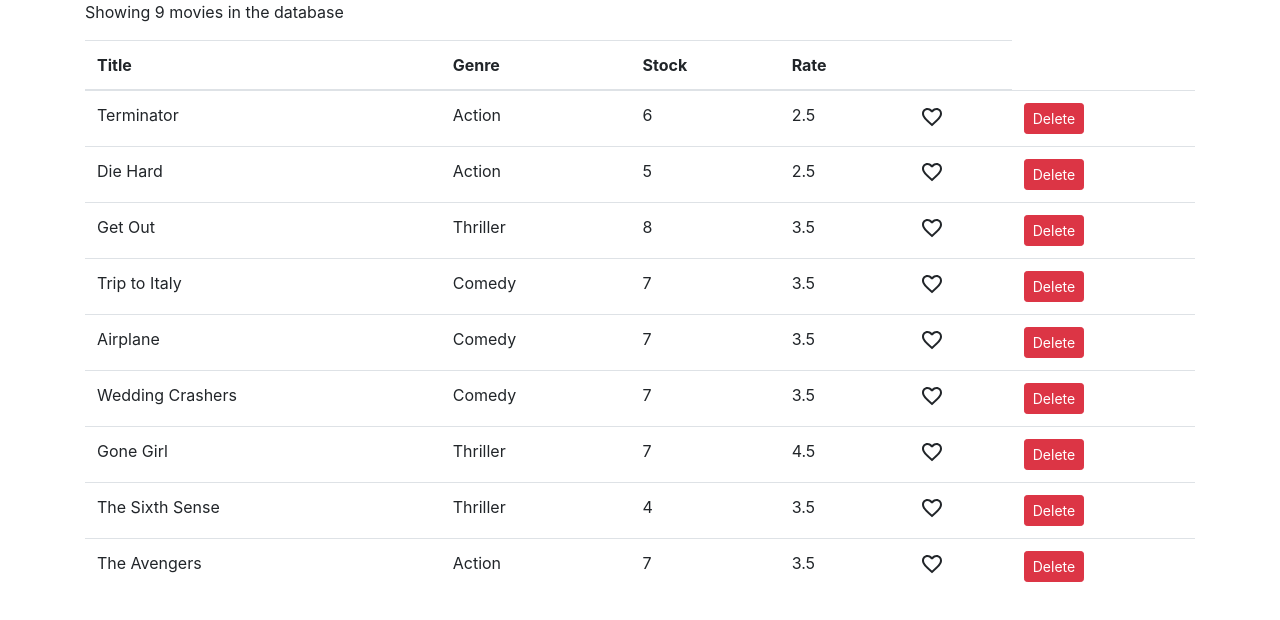
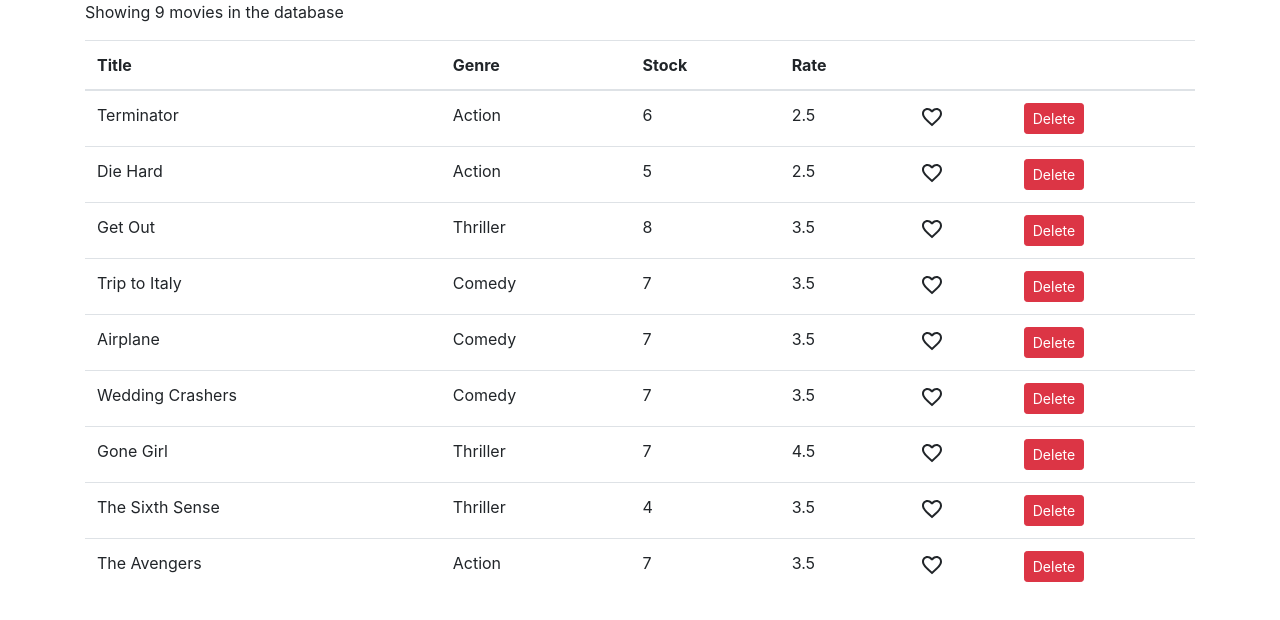
Before and after one commit to rmpcoding/react-video-rental-app, a React (Create React App) app: page / in a window 1280 px wide. Shown: the top 620 px of the page. Built offline with nearby package versions, Linux system fonts and the light colour scheme.

Commit message:
Adds th tags to html table because of added Heart icon column

```diff
--- a/src/Movies.jsx
+++ b/src/Movies.jsx
@@ -34,7 +34,8 @@
                             <th scope="col">Genre</th>
                             <th scope="col">Stock</th>
                             <th scope="col">Rate</th>
-                            <th></th>
+                            <th/>
+                            <th/>
                         </tr>
                     </thead>
                     <tbody>
```
